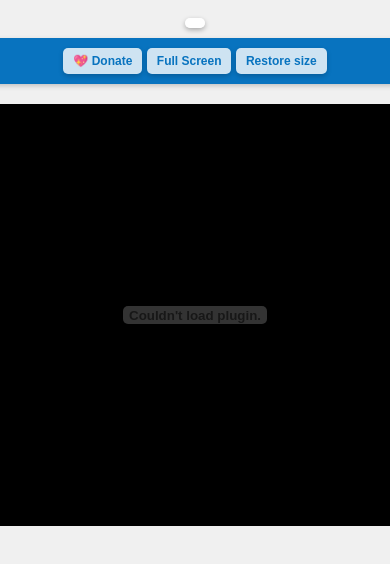
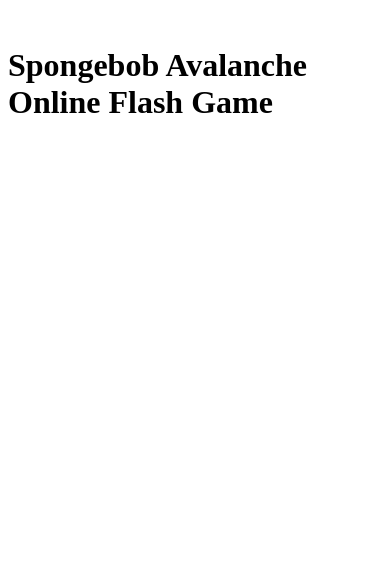
Before and after one commit to venusnew/Avalanche-At-Plankton-s-peak, a website: page index.html in a window 390 px wide. Drawn offline with Linux system fonts and the light colour scheme.

Commit message:
index.html

```diff
--- a/index.html
+++ b/index.html
@@ -3,141 +3,16 @@
 <head>
     <meta charset="UTF-8">
     <meta name="viewport" content="width=device-width, initial-scale=1.0">
-    <title>Avalanche At Plankton's peak! Game</title>
+    <title>Spongebob Avalanche</title>
     <script src="https://unpkg.com/@ruffle-rs/ruffle"></script>
-    <script src="https://apis.google.com/js/platform.js"></script>
-    <style>
-        body {
-            display: flex;
-            flex-direction: column;
-            align-items: center;
-            margin: 0;
-            padding: 0;
-            background-color: #f0f0f0;
-            font-family: Arial, sans-serif;
-        }
-
-        .header {
-            width: 100%;
-            display: flex;
-            justify-content: center;
-            align-items: center;
-            background-color: #0873bf;
-            color: white;
-            padding: 10px 15px;
-            box-shadow: 0 2px 5px rgba(0, 0, 0, 0.2);
-            gap: 20px;
-        }
-
-        .header .menu button {
-            background-color: rgba(255, 255, 255, 0.8);
-            color: #0873bf;
-            border: none;
-            border-radius: 5px;
-            padding: 8px 12px;
-            cursor: pointer;
-            font-size: 14px;
-            font-weight: bold;
-            text-align: center;
-            box-shadow: 0 2px 5px rgba(0, 0, 0, 0.2);
-            transition: background-color 0.3s ease;
-        }
-
-        .header .menu button:hover {
-            background-color: #ffffff;
-        }
-
-        .yt-subscribe-container {
-            margin-bottom: 10px;
-            background-color: rgba(255, 255, 255, 0.9);
-            padding: 5px 10px;
-            border-radius: 5px;
-            box-shadow: 0 2px 5px rgba(0, 0, 0, 0.3);
-        }
-
-        .game-container {
-            width: 100%;
-            max-width: 800px;
-            height: 60vh;
-            background-color: #000;
-            overflow: hidden;
-            position: relative;
-            margin: 20px 0;
-        }
-
-        @media (max-width: 768px) {
-            .game-container {
-                height: 50vh;
-            }
-
-            .header {
-                flex-wrap: wrap;
-                gap: 10px;
-            }
-
-            .header .menu button {
-                font-size: 12px;
-                padding: 6px 10px;
-            }
-        }
-    </style>
 </head>
 <body>
-    <!-- Widget de suscripción de YouTube -->
-    <div class="yt-subscribe-container">
-        <div class="g-ytsubscribe" data-channel="venuskawaiigames" data-layout="full" data-count="default" data-onytevent="onYtEvent"></div>
+    <h1>Spongebob Avalanche Online Flash Game</h1>
+    <div>
+        <ruffle-player
+            src="SpongebobAvalanche.swf"
+            style="width: 800px; height: 600px;">
+        </ruffle-player>
     </div>
-
-    <!-- Encabezado con botones -->
-    <div class="header">
-        <div class="menu">
-            <button id="donateButton">💖 Donate</button>
-            <button id="enterFullscreen">Full Screen</button>
-            <button id="exitFullscreen">Restore size</button>
-        </div>
-    </div>
-
-    <!-- Contenedor del juego -->
-    <div class="game-container" id="gameContainer">
-        <embed src="SpongebobAvalanche.swf" id="gameEmbed" width="100%" height="100%">
-    </div>
-
-    <script>
-        function onYtEvent(payload) {
-            if (payload.eventType == 'subscribe') {
-                alert("¡Gracias por suscribirte!");
-            } else if (payload.eventType == 'unsubscribe') {
-                alert("Lamentamos que te vayas :(");
-            }
-            if (window.console) {
-                console.log('YT event: ', payload);
-            }
-        }
-
-        const gameContainer = document.getElementById('gameContainer');
-        const gameEmbed = document.getElementById('gameEmbed');
-        const enterFullscreen = document.getElementById('enterFullscreen');
-        const exitFullscreen = document.getElementById('exitFullscreen');
-        const donateButton = document.getElementById('donateButton');
-
-        enterFullscreen.addEventListener('click', () => {
-            gameContainer.style.width = '100vw';
-            gameContainer.style.height = '100vh';
-            gameEmbed.style.width = '100%';
-            gameEmbed.style.height = '100%';
-        });
-
-        exitFullscreen.addEventListener('click', () => {
-            gameContainer.style.width = '100%';
-            gameContainer.style.maxWidth = '800px';
-            gameContainer.style.height = '60vh';
-            gameEmbed.style.width = '100%';
-            gameEmbed.style.height = '100%';
-        });
-
-        donateButton.addEventListener('click', () => {
-            window.open('https://www.paypal.com/donate?hosted_button_id=5C4S9WYFJCRV2', '_blank');
-        });
-    </script>
 </body>
 </html>
```
